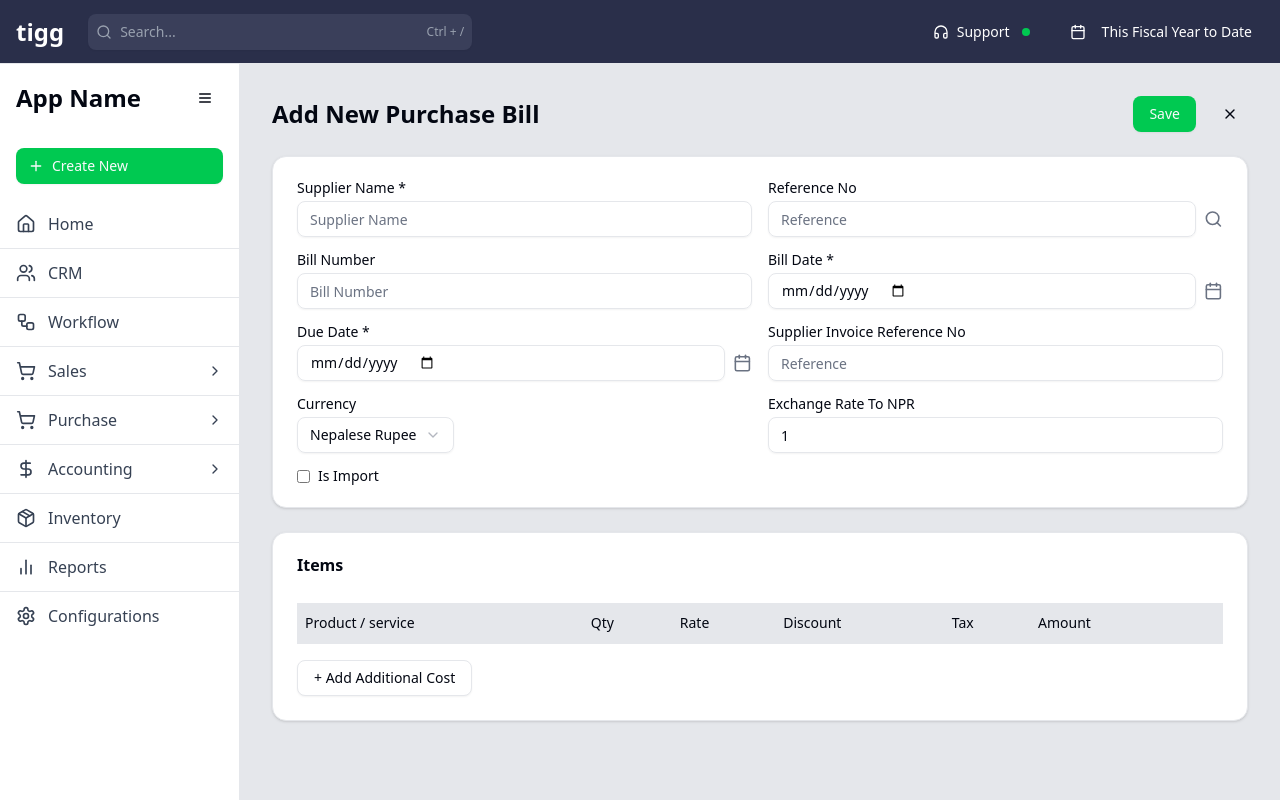
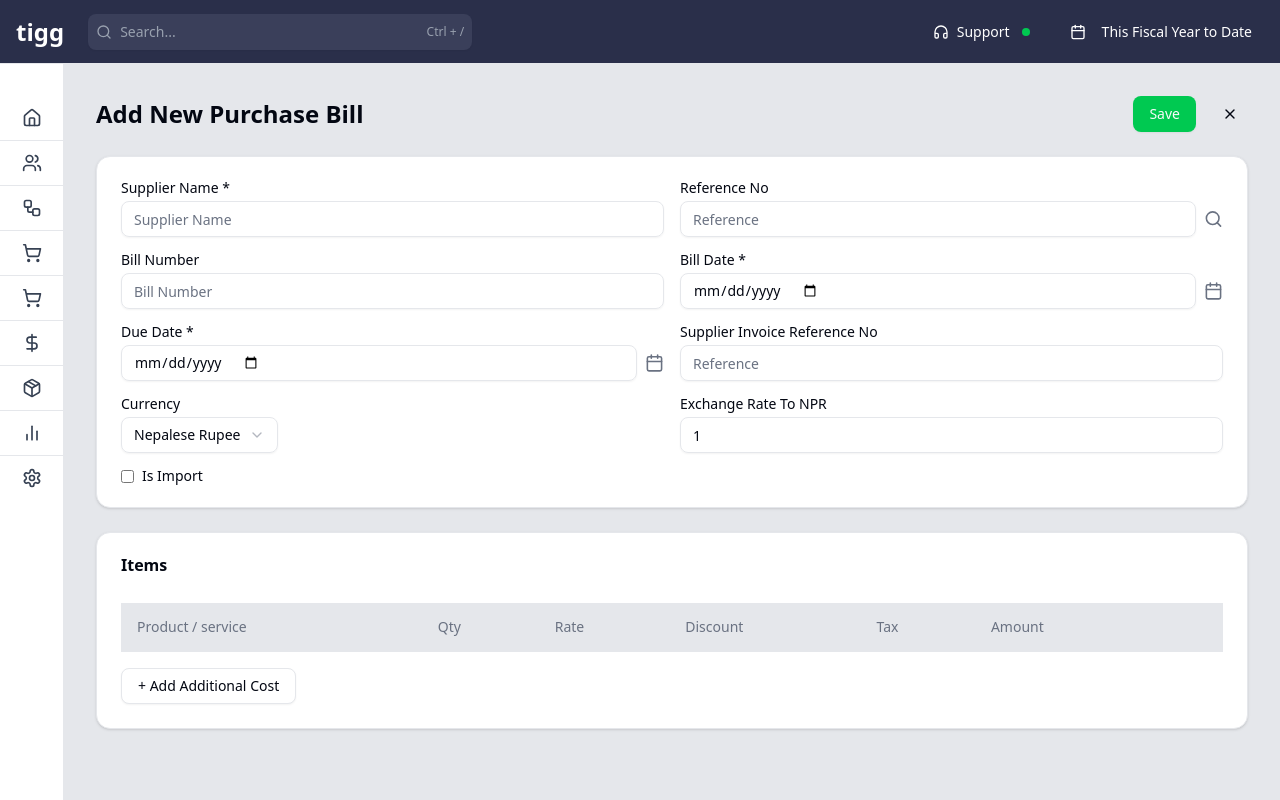
Before and after one commit to BijayRana123/nextJs-cloud-ledger, a Next.js app: page /dashboard/purchase/add-purchase-bill in a window 1280 px wide. Built offline with nearby package versions, Linux system fonts and the light colour scheme.

Commit message:
before update

```diff
--- a/app/components/AccountingMenu.jsx
+++ b/app/components/AccountingMenu.jsx
@@ -19,10 +19,10 @@ export function AccountingMenu({ isExpanded: isSidebarExpanded }) { // Accept is
   ];
 
   return (
-    <li className="border-b last:border-b-0">
+    <li className="border-b last:border-b-0 relative group"> {/* Add relative positioning and group class */}
       <div>
         <button
-          className={`flex items-center justify-between w-full px-4 py-3 text-gray-700 hover:bg-gray-100 ${isMenuExpanded ? "bg-gray-100" : ""} ${!isSidebarExpanded && 'justify-center'}`} // Adjust alignment when sidebar is collapsed
+          className={`flex items-center justify-between w-full px-4 py-3 text-gray-700 hover:bg-gray-100 ${isMenuExpanded && isSidebarExpanded ? "bg-gray-100" : ""} ${!isSidebarExpanded && 'justify-center'}`} // Adjust alignment and background when sidebar is collapsed
           onClick={toggleMenu}
         >
           <div className={`flex items-center gap-3 ${!isSidebarExpanded && 'justify-center w-full'}`}> {/* Adjust alignment and width */}
@@ -37,21 +37,22 @@ export function AccountingMenu({ isExpanded: isSidebarExpanded }) { // Accept is
             )
           )}
         </button>
-        {isSidebarExpanded && isMenuExpanded && ( // Only show submenu when sidebar and menu are expanded
-          <ul className="bg-gray-50">
+        {/* Conditionally render submenu based on sidebar expanded state and menu expanded state or group hover */}
+        {(isSidebarExpanded && isMenuExpanded) || (!isSidebarExpanded && (
+           <ul className="absolute left-full top-0 w-48 bg-white border rounded-md shadow-lg hidden group-hover:block"> {/* Show on hover when sidebar is collapsed */}
              {submenuItems.map((subItem, subIndex) => (
                <li key={subIndex}>
                  <Link
                    href={subItem.href}
-                  className={`flex items-center justify-between px-4 py-3 pl-12 text-gray-700 hover:bg-gray-100`}
+                   className={`flex items-center gap-2 px-4 py-2 text-gray-700 hover:bg-gray-100`}
                  >
+                   {subItem.icon}
                    <span>{subItem.label}</span>
-                  {subItem.icon}
                  </Link>
                </li>
              ))}
            </ul>
-        )}
+         ))}
       </div>
     </li>
   );
--- a/app/components/PurchaseMenu.jsx
+++ b/app/components/PurchaseMenu.jsx
@@ -17,10 +17,10 @@ export function PurchaseMenu({ isExpanded: isSidebarExpanded }) { // Accept isEx
   ];
 
   return (
-    <li className="border-b last:border-b-0">
+    <li className="border-b last:border-b-0 relative group"> {/* Add relative positioning and group class */}
       <div>
         <button
-          className={`flex items-center justify-between w-full px-4 py-3 text-gray-700 hover:bg-gray-100 ${isMenuExpanded ? "bg-gray-100" : ""} ${!isSidebarExpanded && 'justify-center'}`} // Adjust alignment when sidebar is collapsed
+          className={`flex items-center justify-between w-full px-4 py-3 text-gray-700 hover:bg-gray-100 ${isMenuExpanded && isSidebarExpanded ? "bg-gray-100" : ""} ${!isSidebarExpanded && 'justify-center'}`} // Adjust alignment and background when sidebar is collapsed
           onClick={toggleMenu}
         >
           <div className={`flex items-center gap-3 ${!isSidebarExpanded && 'justify-center w-full'}`}> {/* Adjust alignment and width */}
@@ -35,21 +35,22 @@ export function PurchaseMenu({ isExpanded: isSidebarExpanded }) { // Accept isEx
             )
           )}
         </button>
-        {isSidebarExpanded && isMenuExpanded && ( // Only show submenu when sidebar and menu are expanded
-          <ul className="bg-gray-50">
+        {/* Conditionally render submenu based on sidebar expanded state and menu expanded state or group hover */}
+        {(isSidebarExpanded && isMenuExpanded) || (!isSidebarExpanded && (
+           <ul className="absolute left-full top-0 w-48 bg-white border rounded-md shadow-lg hidden group-hover:block"> {/* Show on hover when sidebar is collapsed */}
              {submenuItems.map((subItem, subIndex) => (
                <li key={subIndex}>
                  <Link
                    href={subItem.href}
-                  className={`flex items-center justify-between px-4 py-3 pl-12 text-gray-700 hover:bg-gray-100`}
+                   className={`flex items-center gap-2 px-4 py-2 text-gray-700 hover:bg-gray-100`}
                  >
+                   {subItem.icon}
                    <span>{subItem.label}</span>
-                  {subItem.icon}
                  </Link>
                </li>
              ))}
            </ul>
-        )}
+         ))}
       </div>
     </li>
   );
--- a/app/components/SalesMenu.jsx
+++ b/app/components/SalesMenu.jsx
@@ -19,10 +19,10 @@ export function SalesMenu({ isExpanded: isSidebarExpanded }) { // Accept isExpan
   ];
 
   return (
-    <li className="border-b last:border-b-0">
+    <li className="border-b last:border-b-0 relative group"> {/* Add relative positioning and group class */}
       <div>
         <button
-          className={`flex items-center justify-between w-full px-4 py-3 text-gray-700 hover:bg-gray-100 ${isMenuExpanded ? "bg-gray-100" : ""} ${!isSidebarExpanded && 'justify-center'}`} // Adjust alignment when sidebar is collapsed
+          className={`flex items-center justify-between w-full px-4 py-3 text-gray-700 hover:bg-gray-100 ${isMenuExpanded && isSidebarExpanded ? "bg-gray-100" : ""} ${!isSidebarExpanded && 'justify-center'}`} // Adjust alignment and background when sidebar is collapsed
           onClick={toggleMenu}
         >
           <div className={`flex items-center gap-3 ${!isSidebarExpanded && 'justify-center w-full'}`}> {/* Adjust alignment and width */}
@@ -37,16 +37,33 @@ export function SalesMenu({ isExpanded: isSidebarExpanded }) { // Accept isExpan
             )
           )}
         </button>
-        {isSidebarExpanded && isMenuExpanded && ( // Only show submenu when sidebar and menu are expanded
-          <ul className="bg-gray-50">
+        {/* Conditionally render submenu based on sidebar expanded state and menu expanded state or group hover */}
+        {isSidebarExpanded ? (
+          isMenuExpanded && (
+            <ul className="bg-gray-50">
+              {submenuItems.map((subItem, subIndex) => (
+                <li key={subIndex}>
+                  <Link
+                    href={subItem.href}
+                    className={`flex items-center justify-between px-4 py-3 pl-12 text-gray-700 hover:bg-gray-100`}
+                  >
+                    <span>{subItem.label}</span>
+                    {subItem.icon}
+                  </Link>
+                </li>
+              ))}
+            </ul>
+          )
+        ) : (
+          <ul className="absolute left-full top-0 w-48 bg-white border rounded-md shadow-lg hidden group-hover:block"> {/* Show on hover when sidebar is collapsed */}
             {submenuItems.map((subItem, subIndex) => (
               <li key={subIndex}>
                 <Link
                   href={subItem.href}
-                  className={`flex items-center justify-between px-4 py-3 pl-12 text-gray-700 hover:bg-gray-100`}
+                  className={`flex items-center gap-2 px-4 py-2 text-gray-700 hover:bg-gray-100`}
                 >
+                  {subItem.icon}
                   <span>{subItem.label}</span>
-                  {subItem.icon}
                 </Link>
               </li>
             ))}
--- a/app/components/sidebar.jsx
+++ b/app/components/sidebar.jsx
@@ -1,7 +1,8 @@
 "use client";
-
-import { useState } from "react";
+import React from "react";
+import { useState, useEffect } from "react";
 import Link from "next/link";
+import { usePathname } from 'next/navigation';
 import {
   Plus,
   Home,
@@ -12,22 +13,29 @@ import {
   BarChart2,
   Package,
   Settings,
-  MenuIcon, // Import MenuIcon for the toggle button
+  MenuIcon,
 } from "lucide-react";
 import { Button } from "@/components/ui/button";
 import { CreateNewModal } from "./create-new-modal";
-import { SalesMenu } from "./SalesMenu"; // Import SalesMenu
-import { PurchaseMenu } from "./PurchaseMenu"; // Import PurchaseMenu
-import { AccountingMenu } from "./AccountingMenu"; // Import AccountingMenu
+import { SalesMenu } from "./SalesMenu";
+import { PurchaseMenu } from "./PurchaseMenu";
+import { AccountingMenu } from "./AccountingMenu";
 
 
 export function Sidebar() {
   const [isCreateModalOpen, setIsCreateModalOpen] = useState(false);
-  const [isExpanded, setIsExpanded] = useState(true); // State to track sidebar expansion
+  const pathname = usePathname();
+  const [isExpanded, setIsExpanded] = useState(true);
 
-  const toggleSidebar = () => {
-    setIsExpanded(!isExpanded);
-  };
+  useEffect(() => {
+    // Determine expanded state based on the current route
+    if (pathname === '/dashboard/purchase/add-purchase-bill') {
+      setIsExpanded(false);
+    } else {
+      setIsExpanded(true); // Keep expanded for other paths, adjust as needed for other collapsed pages
+    }
+  }, [pathname]);
+
 
   const menuItems = [
     {
@@ -72,12 +80,13 @@ export function Sidebar() {
     <>
       <aside className={`hidden md:flex ${isExpanded ? "w-60" : "w-16"} flex-col border-r bg-white transition-all duration-300 ease-in-out`}> {/* Apply conditional width and transition */}
         <div className={`p-4 flex items-center ${isExpanded ? "justify-between" : "justify-center"}`}> {/* Adjust padding and add flex properties */}
-           {isExpanded && <span className="text-2xl font-bold">App Name</span>} {/* Optional: Add app name when expanded */}
-           <Button variant="ghost" size="icon" onClick={toggleSidebar}> {/* Toggle button */}
+           {/* Removed App Name */}
+           {/* Removed toggle button */}
+           {/* <Button variant="ghost" size="icon" onClick={toggleSidebar}>
              <MenuIcon className="h-5 w-5" />
-           </Button>
+           </Button> */}
         </div>
-        {isExpanded ? (
+        {isExpanded && (
           <div className="p-4">
             <Button
               className="w-full justify-start gap-2 bg-green-500 hover:bg-green-600"
@@ -87,16 +96,16 @@ export function Sidebar() {
               Create New
             </Button>
           </div>
-        ) : null} {/* Render null when collapsed */}
+        )}
         <nav className="flex-1 overflow-y-auto">
           <ul>
             {menuItems.map((item, index) => (
               item.component ? (
-                // Render the component if it exists
-                item.component
+                // Render the component if it exists, passing isExpanded
+                React.cloneElement(item.component, { isExpanded: isExpanded, key: item.key || index })
               ) : (
                 // Render a regular link if no component
-                <li key={index} className="border-b last:border-b-0">
+                <li key={item.key || index} className="border-b last:border-b-0">
                   <Link href={item.href} className={`flex items-center gap-3 px-4 py-3 text-gray-700 hover:bg-gray-100 ${!isExpanded ? 'justify-center' : ''}`}> {/* Adjust alignment when collapsed */}
                     {item.icon}
                     {isExpanded && <span>{item.label}</span>} {/* Conditionally render label */}
--- a/app/dashboard/purchase/add-purchase-bill/page.jsx
+++ b/app/dashboard/purchase/add-purchase-bill/page.jsx
@@ -1,15 +1,21 @@
 "use client";
 
-import { useState } from 'react';
+import { useState, useEffect } from 'react'; // Import useEffect
 import { Button } from "@/components/ui/button";
 import { Input } from "@/components/ui/input";
 import { Label } from "@/components/ui/label";
 import { Card, CardContent, CardHeader, CardTitle } from "@/components/ui/card";
 import { Select, SelectContent, SelectItem, SelectTrigger, SelectValue } from "@/components/ui/select";
-import { Table, TableBody, TableCell, TableHead, TableHeader, TableRow } from "@/components/ui/table"; // Import shadcn/ui table components
+import { CustomTable, CustomTableHeader, CustomTableBody, CustomTableRow, CustomTableHead, CustomTableCell } from "@/components/ui/CustomTable"; // Import custom table components
 import { CalendarIcon, XIcon, SearchIcon } from "lucide-react"; // Icons
 
 export default function AddPurchaseBillPage() {
+  const [isClient, setIsClient] = useState(false); // State to track if component is mounted on client
+
+  useEffect(() => {
+    setIsClient(true); // Set to true after component mounts on client
+  }, []);
+
   const [formData, setFormData] = useState({
     supplierName: '',
     referenceNo: '',
@@ -69,6 +75,11 @@ export default function AddPurchaseBillPage() {
     // TODO: Implement form submission logic
     console.log("Submitting Purchase Bill:", formData);
   };
+
+  // Only render the component content on the client side after mounting
+  if (!isClient) {
+    return null; // Or a loading spinner
+  }
 
   return (
     <div className="p-4">
@@ -146,55 +157,57 @@ export default function AddPurchaseBillPage() {
           <CardTitle>Items</CardTitle>
         </CardHeader>
         <CardContent>
-          <Table className="mb-4"> {/* Use shadcn/ui Table */}
-            <TableHeader><TableRow className="bg-gray-200"><TableHead>Product / service</TableHead><TableHead>Qty</TableHead><TableHead>Rate</TableHead><TableHead>Discount</TableHead><TableHead>Tax</TableHead><TableHead>Amount</TableHead><TableHead></TableHead>{/* Action column */}</TableRow></TableHeader>
-            <TableBody>
+          {isClient && (
+            <CustomTable className="mb-4"> {/* Use CustomTable */}
+              <CustomTableHeader><CustomTableRow className="bg-gray-200"><CustomTableHead>Product / service</CustomTableHead><CustomTableHead>Qty</CustomTableHead><CustomTableHead>Rate</CustomTableHead><CustomTableHead>Discount</CustomTableHead><CustomTableHead>Tax</CustomTableHead><CustomTableHead>Amount</CustomTableHead><CustomTableHead></CustomTableHead>{/* Action column */}</CustomTableRow></CustomTableHeader>
+              <CustomTableBody>
                 {formData.items.map((item, index) => (
-                <TableRow key={index} className="border-b last:border-b-0"><TableCell>
+                  <CustomTableRow key={index} className="border-b last:border-b-0"><CustomTableCell>
                       <Input
                         placeholder="Add Code or Product"
                         value={item.product}
                         onChange={(e) => handleItemInputChange(index, 'product', e.target.value)}
                       />
-                  </TableCell><TableCell>
+                    </CustomTableCell><CustomTableCell>
                        <Input
                         type="number"
                         value={item.qty}
                         onChange={(e) => handleItemInputChange(index, 'qty', e.target.value)}
                       />
-                  </TableCell><TableCell>
+                    </CustomTableCell><CustomTableCell>
                        <Input
                         type="number"
                         value={item.rate}
                         onChange={(e) => handleItemInputChange(index, 'rate', e.target.value)}
                       />
-                  </TableCell><TableCell>
+                    </CustomTableCell><CustomTableCell>
                        <Input
                         type="number"
                         value={item.discount}
                         onChange={(e) => handleItemInputChange(index, 'discount', e.target.value)}
                       />
-                  </TableCell><TableCell>
+                    </CustomTableCell><CustomTableCell>
                        <Input
                         type="number"
                         value={item.tax}
                         onChange={(e) => handleItemInputChange(index, 'tax', e.target.value)}
                       />
-                  </TableCell><TableCell>
+                    </CustomTableCell><CustomTableCell>
                        <Input
                         type="number"
                         value={item.amount}
                         readOnly // Amount is calculated
                       />
-                  </TableCell><TableCell>
+                    </CustomTableCell><CustomTableCell>
                       <Button variant="ghost" size="icon" onClick={() => handleRemoveItem(index)}>
                         <XIcon className="h-4 w-4" />
                       </Button>
-                  </TableCell>
-                </TableRow>
+                    </CustomTableCell>
+                  </CustomTableRow>
                 ))}
-            </TableBody>
-          </Table>
+              </CustomTableBody>
+            </CustomTable>
+          )}
           <Button variant="outline" onClick={handleAddItem}>+ Add Additional Cost</Button> {/* Assuming this button adds items */}
         </CardContent>
       </Card>
--- /dev/null
+++ b/components/ui/CustomTable.jsx
@@ -0,0 +1,52 @@
+import React from 'react';
+
+export function CustomTable({ children, className }) {
+  return (
+    <div className={`relative w-full overflow-x-auto ${className || ''}`}>
+      <table className="w-full caption-bottom text-sm">
+        {children}
+      </table>
+    </div>
+
+  );
+}
+
+export function CustomTableHeader({ children, className }) {
+  return (
+    <thead className={`[&_tr]:border-b ${className || ''}`}>
+      {children}
+    </thead>
+  );
+}
+
+export function CustomTableBody({ children, className }) {
+  return (
+    <tbody className={`[&_tr:last-child]:border-0 ${className || ''}`}>
+      {children}
+    </tbody>
+  );
+}
+
+export function CustomTableRow({ children, className }) {
+  return (
+    <tr className={`border-b transition-colors hover:bg-muted/50 data-[state=selected]:bg-muted ${className || ''}`}>
+      {children}
+    </tr>
+  );
+}
+
+export function CustomTableHead({ children, className }) {
+  return (
+    <th className={`h-12 px-4 text-left align-middle font-medium text-muted-foreground [&:has([role=checkbox])]:pr-0 ${className || ''}`}>
+      {children}
+    </th>
+  );
+}
+
+export function CustomTableCell({ children, className }) {
+  return (
+    <td className={`p-4 align-middle [&:has([role=checkbox])]:pr-0 ${className || ''}`}>
+      {children}
+    </td>
+  );
+}
```
Lines whose indentation alone changed are shown as unchanged.
